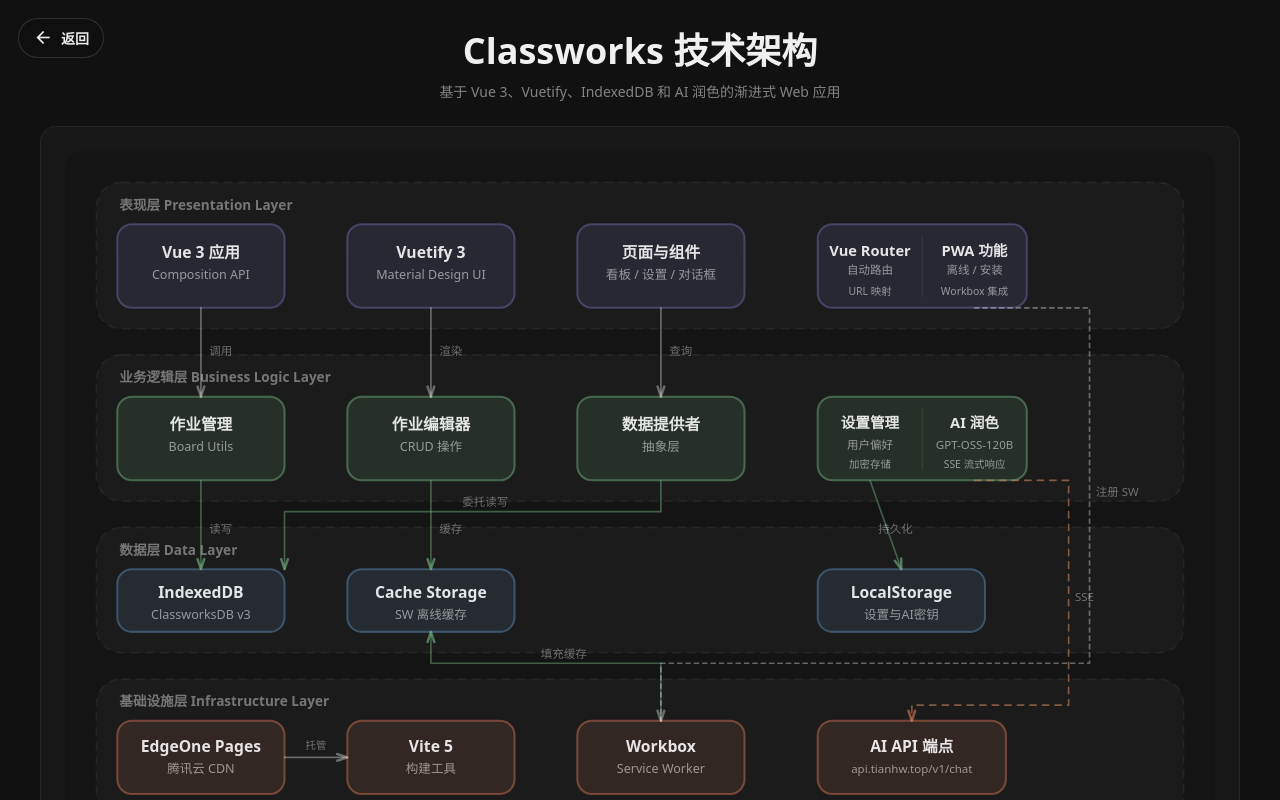
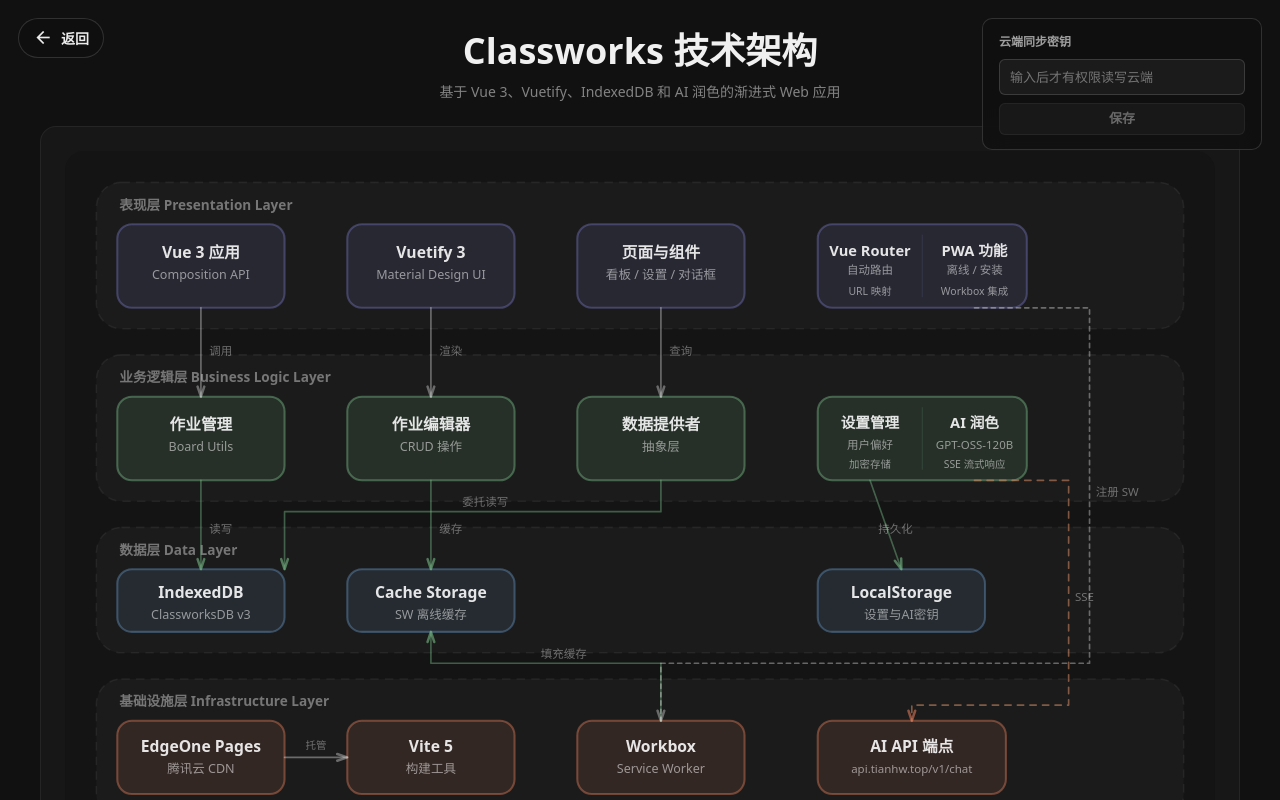
Before and after one commit to H2O-ME/Classworks, a Vue app: page /settings in a window 1280 px wide. Built offline with nearby package versions, Linux system fonts and the light colour scheme.

Commit message:
feat: 设置页新增云端同步密钥输入

```diff
--- a/src/pages/settings.vue
+++ b/src/pages/settings.vue
@@ -22,6 +22,36 @@
         <span>{{ copy.back }}</span>
       </button>
     </div>
+    <div class="settings-sync-card">
+      <div class="settings-sync-label">
+        云端同步密钥
+      </div>
+      <input
+        v-model="syncSecretInput"
+        class="settings-sync-input"
+        type="password"
+        placeholder="输入后才有权限读写云端"
+        autocomplete="off"
+      >
+      <div class="settings-sync-actions">
+        <button
+          class="settings-sync-btn"
+          type="button"
+          :disabled="!syncSecretInput.trim()"
+          @click="saveSyncSecret"
+        >
+          保存
+        </button>
+        <button
+          v-if="hasSyncSecret"
+          class="settings-sync-btn settings-sync-btn-clear"
+          type="button"
+          @click="clearSyncSecret"
+        >
+          清除
+        </button>
+      </div>
+    </div>
     <iframe
       class="settings-rankings-frame"
       title="Classworks 技术架构"
@@ -31,6 +61,8 @@
 </template>
 
 <script>
+import { getSyncSecret, setSyncSecret } from "@/utils/sync";
+
 const copy = {
   backHome: "返回首页",
   back: "返回",
@@ -43,11 +75,15 @@ export default {
     return {
       copy,
       previousTitle: null,
+      syncSecretInput: "",
+      hasSyncSecret: false,
     };
   },
   mounted() {
     this.previousTitle = document.title;
     document.title = copy.pageTitle;
+    this.syncSecretInput = getSyncSecret();
+    this.hasSyncSecret = !!this.syncSecretInput;
   },
   beforeUnmount() {
     document.title = this.previousTitle;
@@ -55,6 +91,15 @@ export default {
   methods: {
     goHome() {
       this.$router.push("/");
+    },
+    saveSyncSecret() {
+      setSyncSecret(this.syncSecretInput);
+      this.hasSyncSecret = true;
+    },
+    clearSyncSecret() {
+      setSyncSecret("");
+      this.syncSecretInput = "";
+      this.hasSyncSecret = false;
     },
   },
 };
@@ -123,4 +168,70 @@ body,
   border: 0;
   background: #101010;
 }
+
+.settings-sync-card {
+  position: absolute;
+  top: 18px;
+  right: 18px;
+  z-index: 2;
+  display: flex;
+  flex-direction: column;
+  gap: 8px;
+  width: 280px;
+  padding: 14px 16px;
+  border: 1px solid rgba(255, 255, 255, 0.14);
+  border-radius: 10px;
+  background: rgba(16, 16, 16, 0.78);
+  backdrop-filter: blur(12px);
+}
+
+.settings-sync-label {
+  color: rgba(255, 255, 255, 0.6);
+  font-size: 12px;
+  font-weight: 700;
+}
+
+.settings-sync-input {
+  width: 100%;
+  height: 36px;
+  padding: 0 10px;
+  border: 1px solid rgba(255, 255, 255, 0.14);
+  border-radius: 6px;
+  background: rgba(255, 255, 255, 0.05);
+  color: #f1f1f1;
+  font-size: 13px;
+}
+
+.settings-sync-input:focus {
+  outline: none;
+  border-color: rgba(255, 255, 255, 0.32);
+}
+
+.settings-sync-actions {
+  display: flex;
+  gap: 8px;
+}
+
+.settings-sync-btn {
+  flex: 1;
+  height: 32px;
+  border: 1px solid rgba(255, 255, 255, 0.14);
+  border-radius: 6px;
+  background: #262626;
+  color: #f0f0f0;
+  font-size: 13px;
+  font-weight: 700;
+  cursor: pointer;
+}
+
+.settings-sync-btn:disabled {
+  opacity: 0.4;
+  cursor: not-allowed;
+}
+
+.settings-sync-btn-clear {
+  flex: 0 0 auto;
+  padding-inline: 12px;
+  background: rgba(255, 255, 255, 0.04);
+}
 </style>
```
